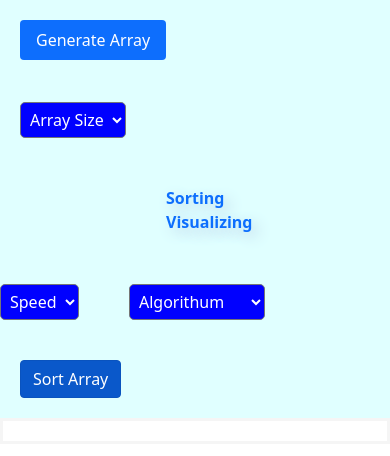
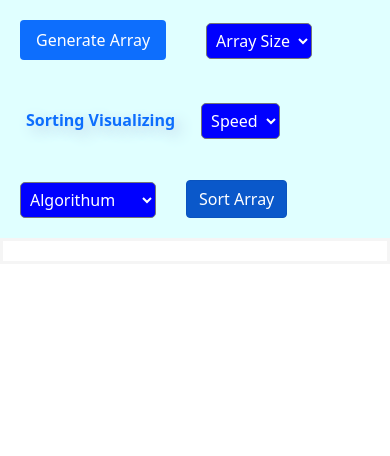
Before and after one commit to jaganath10486/Sorting-Visualization, a plain HTML site: page index.html in a window 390 px wide. Drawn offline with nearby package versions, Linux system fonts and the light colour scheme.

Commit message:
mobile view

```diff
--- a/style/index.css
+++ b/style/index.css
@@ -102,21 +102,21 @@
     }
     .nav-item.arrayHeading
     {
-        padding-right: 100px;
+        padding-right: 20px;
     }
     #leftMost
     {
         padding:0px;
-        padding-right: 30px;
+        padding-right: 20px;
     }
     .nav-item.algoHeading
     {
-        padding-right: 30px;
+        padding-right: 10px;
     }
     #heading
     {
-        padding-left: 150px;
-        padding-right: 100px;
+        padding-left: 10px;
+        padding-right: 10px;
     }
     #array
     {
```
